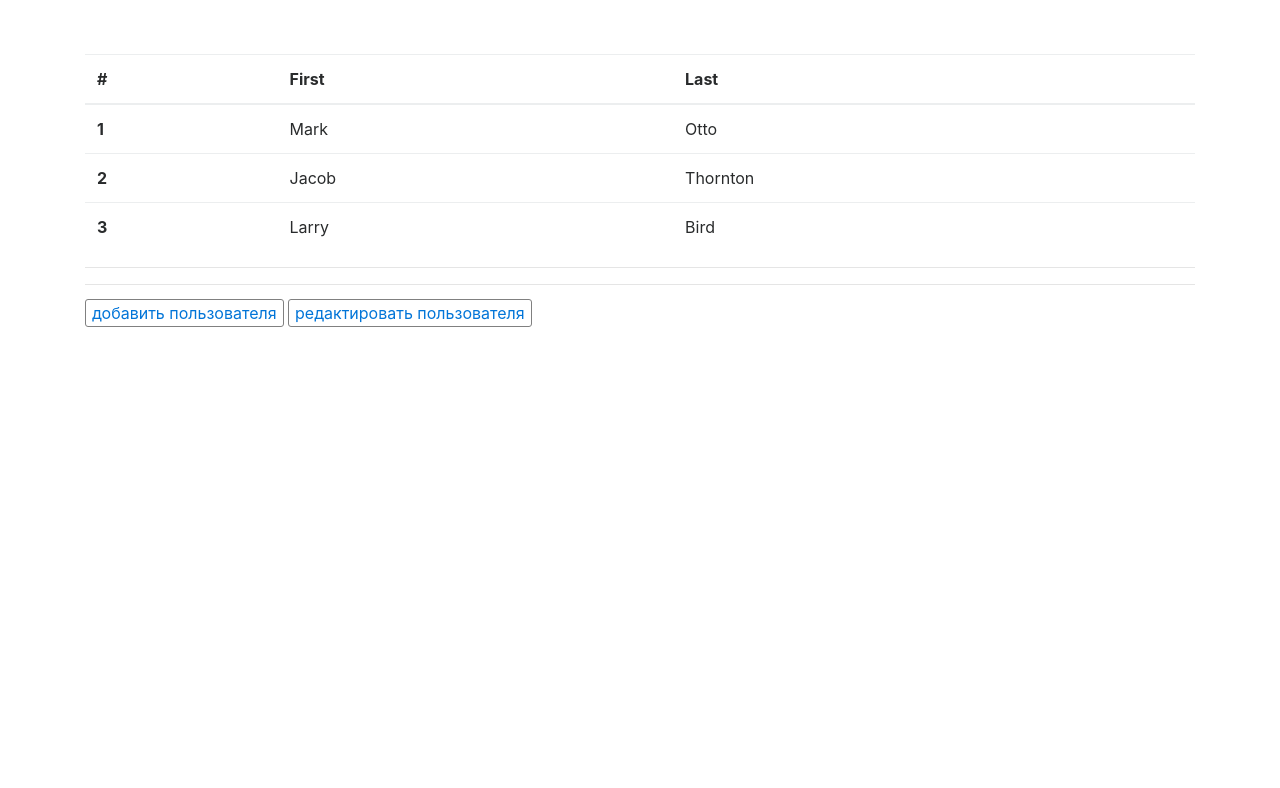
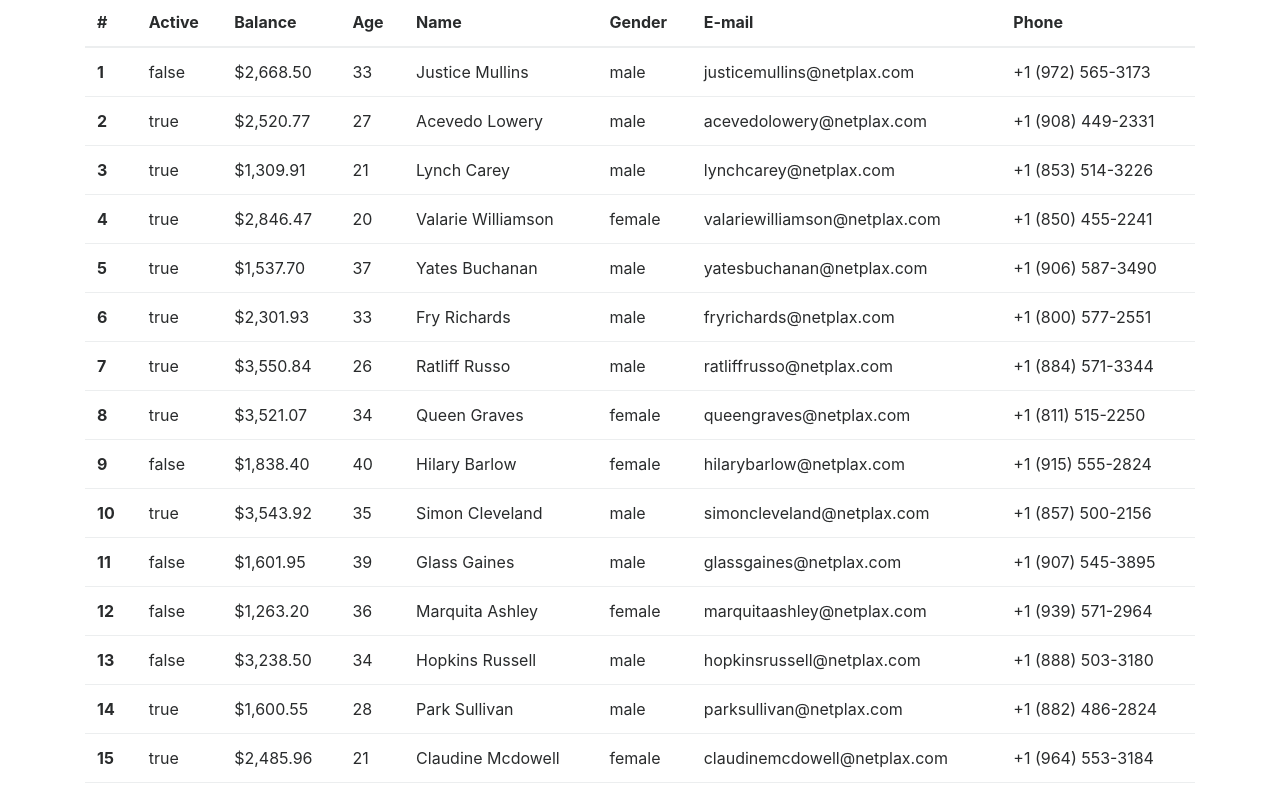
Before and after one commit to ValeriiGri/vueAdmin, a website: page index.html in a window 1280 px wide. Shown: the part 57-845 px from the top of the page. Before the commit the page ends 800 px from the top, so only its background shows below. Drawn offline with nearby package versions, Linux system fonts and the light colour scheme.

Commit message:
loading data from json file

```diff
--- /dev/null
+++ b/data/users.json
@@ -0,0 +1,212 @@
+[
+  {
+    "id": 1,
+    "isActive": false,
+    "balance": "$2,668.50",
+    "age": 33,
+    "name": "Justice Mullins",
+    "gender": "male",
+    "email": "justicemullins@netplax.com",
+    "phone": "+1 (972) 565-3173"
+  },
+  {
+    "id": 2,
+    "isActive": true,
+    "balance": "$2,520.77",
+    "age": 27,
+    "name": "Acevedo Lowery",
+    "gender": "male",
+    "email": "acevedolowery@netplax.com",
+    "phone": "+1 (908) 449-2331"
+  },
+  {
+    "id": 3,
+    "isActive": true,
+    "balance": "$1,309.91",
+    "age": 21,
+    "name": "Lynch Carey",
+    "gender": "male",
+    "email": "lynchcarey@netplax.com",
+    "phone": "+1 (853) 514-3226"
+  },
+  {
+    "id": 4,
+    "isActive": true,
+    "balance": "$2,846.47",
+    "age": 20,
+    "name": "Valarie Williamson",
+    "gender": "female",
+    "email": "valariewilliamson@netplax.com",
+    "phone": "+1 (850) 455-2241"
+  },
+  {
+    "id": 5,
+    "isActive": true,
+    "balance": "$1,537.70",
+    "age": 37,
+    "name": "Yates Buchanan",
+    "gender": "male",
+    "email": "yatesbuchanan@netplax.com",
+    "phone": "+1 (906) 587-3490"
+  },
+  {
+    "id": 6,
+    "isActive": true,
+    "balance": "$2,301.93",
+    "age": 33,
+    "name": "Fry Richards",
+    "gender": "male",
+    "email": "fryrichards@netplax.com",
+    "phone": "+1 (800) 577-2551"
+  },
+  {
+    "id": 7,
+    "isActive": true,
+    "balance": "$3,550.84",
+    "age": 26,
+    "name": "Ratliff Russo",
+    "gender": "male",
+    "email": "ratliffrusso@netplax.com",
+    "phone": "+1 (884) 571-3344"
+  },
+  {
+    "id": 8,
+    "isActive": true,
+    "balance": "$3,521.07",
+    "age": 34,
+    "name": "Queen Graves",
+    "gender": "female",
+    "email": "queengraves@netplax.com",
+    "phone": "+1 (811) 515-2250"
+  },
+  {
+    "id": 9,
+    "isActive": false,
+    "balance": "$1,838.40",
+    "age": 40,
+    "name": "Hilary Barlow",
+    "gender": "female",
+    "email": "hilarybarlow@netplax.com",
+    "phone": "+1 (915) 555-2824"
+  },
+  {
+    "id": 10,
+    "isActive": true,
+    "balance": "$3,543.92",
+    "age": 35,
+    "name": "Simon Cleveland",
+    "gender": "male",
+    "email": "simoncleveland@netplax.com",
+    "phone": "+1 (857) 500-2156"
+  },
+  {
+    "id": 11,
+    "isActive": false,
+    "balance": "$1,601.95",
+    "age": 39,
+    "name": "Glass Gaines",
+    "gender": "male",
+    "email": "glassgaines@netplax.com",
+    "phone": "+1 (907) 545-3895"
+  },
+  {
+    "id": 12,
+    "isActive": false,
+    "balance": "$1,263.20",
+    "age": 36,
+    "name": "Marquita Ashley",
+    "gender": "female",
+    "email": "marquitaashley@netplax.com",
+    "phone": "+1 (939) 571-2964"
+  },
+  {
+    "id": 13,
+    "isActive": false,
+    "balance": "$3,238.50",
+    "age": 34,
+    "name": "Hopkins Russell",
+    "gender": "male",
+    "email": "hopkinsrussell@netplax.com",
+    "phone": "+1 (888) 503-3180"
+  },
+  {
+    "id": 14,
+    "isActive": true,
+    "balance": "$1,600.55",
+    "age": 28,
+    "name": "Park Sullivan",
+    "gender": "male",
+    "email": "parksullivan@netplax.com",
+    "phone": "+1 (882) 486-2824"
+  },
+  {
+    "id": 15,
+    "isActive": true,
+    "balance": "$2,485.96",
+    "age": 21,
+    "name": "Claudine Mcdowell",
+    "gender": "female",
+    "email": "claudinemcdowell@netplax.com",
+    "phone": "+1 (964) 553-3184"
+  },
+  {
+    "id": 16,
+    "isActive": false,
+    "balance": "$3,428.00",
+    "age": 22,
+    "name": "Lorna Valencia",
+    "gender": "female",
+    "email": "lornavalencia@netplax.com",
+    "phone": "+1 (821) 451-3381"
+  },
+  {
+    "id": 17,
+    "isActive": true,
+    "balance": "$2,711.55",
+    "age": 37,
+    "name": "Jeanie Gilliam",
+    "gender": "female",
+    "email": "jeaniegilliam@netplax.com",
+    "phone": "+1 (899) 482-2835"
+  },
+  {
+    "id": 18,
+    "isActive": true,
+    "balance": "$2,742.93",
+    "age": 36,
+    "name": "Bethany Alexander",
+    "gender": "female",
+    "email": "bethanyalexander@netplax.com",
+    "phone": "+1 (822) 458-2163"
+  },
+  {
+    "id": 19,
+    "isActive": false,
+    "balance": "$3,131.95",
+    "age": 32,
+    "name": "Ball Parks",
+    "gender": "male",
+    "email": "ballparks@netplax.com",
+    "phone": "+1 (881) 569-2024"
+  },
+  {
+    "id": 20,
+    "isActive": false,
+    "balance": "$2,053.18",
+    "age": 29,
+    "name": "Justine Parker",
+    "gender": "female",
+    "email": "justineparker@netplax.com",
+    "phone": "+1 (863) 527-2822"
+  },
+  {
+    "id": 21,
+    "isActive": true,
+    "balance": "$3,391.97",
+    "age": 23,
+    "name": "Deirdre Prince",
+    "gender": "female",
+    "email": "deirdreprince@netplax.com",
+    "phone": "+1 (999) 499-2677"
+  }
+]
--- a/index.html
+++ b/index.html
@@ -16,19 +16,28 @@
   <body>
   	<div class="container">
 
-      <header class="masthead"></header>
+      <header class="masthead">
+        <nav class="navbar navbar-expand-lg navbar-dark bg-dark">
+          <a class="navbar-brand" href="index.html">Home</a>
+
+          <div class="collapse navbar-collapse" id="navbarSupportedContent">
+            <ul class="navbar-nav mr-auto">
+              <li class="nav-item active">
+                <a class="nav-link" href="#">Add</a>
+              </li>
+              <li class="nav-item">
+                <a class="nav-link" href="#">Edit</a>
+              </li>
+            </ul>
+          </div>
+        </nav>
+      </header>
 
       <main role="main" id = "app">
-        <div v-if="!haveUsers" class = "text-center">
-          Нет пользователей для отображения
+        <div v-if="!haveUsers" class = "text-center alert alert-warning ">
+          Загрузка...
         </div>
-        <list-of-users v-else v-bind:users-list = "list"></list-of-users>
-
-          <hr>
-          <hr>
-
-        <a href="addUser.html">добавить пользователя</a>
-        <a href="editUser.html">редактировать пользователя</a>
+        <list-of-users v-else v-bind:users-list = "users"></list-of-users>
 
       </main>
 
@@ -41,15 +50,25 @@
         <thead class="thead-light">
           <tr>
             <th scope="col">#</th>
-            <th scope="col">First</th>
-            <th scope="col">Last</th>
+            <th scope="col">Active</th>
+            <th scope="col">Balance</th>
+            <th scope="col">Age</th>
+            <th scope="col">Name</th>
+            <th scope="col">Gender</th>
+            <th scope="col">E-mail</th>
+            <th scope="col">Phone</th>
           </tr>
         </thead>
         <tbody>
           <tr v-for = "item of usersList" v-bind:key = item.num>
-            <th scope="row">{{item.num}}</th>
-            <td>{{item.firstName}}</td>
-            <td>{{item.lastName}}</td>
+            <th scope="row">{{item.id}}</th>
+            <td>{{item.isActive}}</td>
+            <td>{{item.balance}}</td>
+            <td>{{item.age}}</td>
+            <td>{{item.name}}</td>
+            <td>{{item.gender}}</td>
+            <td>{{item.email}}</td>
+            <td>{{item.phone}}</td>
           </tr>
         </tbody>
       </table>
@@ -74,24 +93,39 @@
         },
         data:function(){
           return {
-            list:[
-              { num:1,
-                firstName:"Mark",
-                lastName:"Otto"},
-              { num:2,
-                firstName:"Jacob",
-                lastName:"Thornton"},
-              { num:3,
-                firstName:"Larry",
-                lastName:"Bird"}
-            ]
+            users:[]
           };
         },
         computed:{
           haveUsers:function(){
-            return this.list.length > 0;
+            return this.users.length > 0;
           }
+        },
+        methods:{
+          getData:function(){
+            let xhr = new XMLHttpRequest();
+
+            let self = this;
+
+            xhr.addEventListener('readystatechange',function(event) {
+              if (xhr.readyState !== 4 || xhr.status !== 200){
+                return;
+              }
+
+              const data =  JSON.parse(xhr.responseText);
+
+              self.users = data;
+            });
+
+            xhr.open('GET', 'data/users.json', true);
+            xhr.send();
+          }
+        },
+        mounted: function(){
+          this.getData();
         }
+
+
       });
     </script>
 
--- a/style_custom.css
+++ b/style_custom.css
@@ -1,7 +1,3 @@
-table,
-main>form{
-	margin-top:  10%;
-}
 main>a{
 	border:1px solid #808080;
 	padding: 3px 6px;
```
Also changed, not shown: package.json (added, +25 -0 lines), 1 other file.
